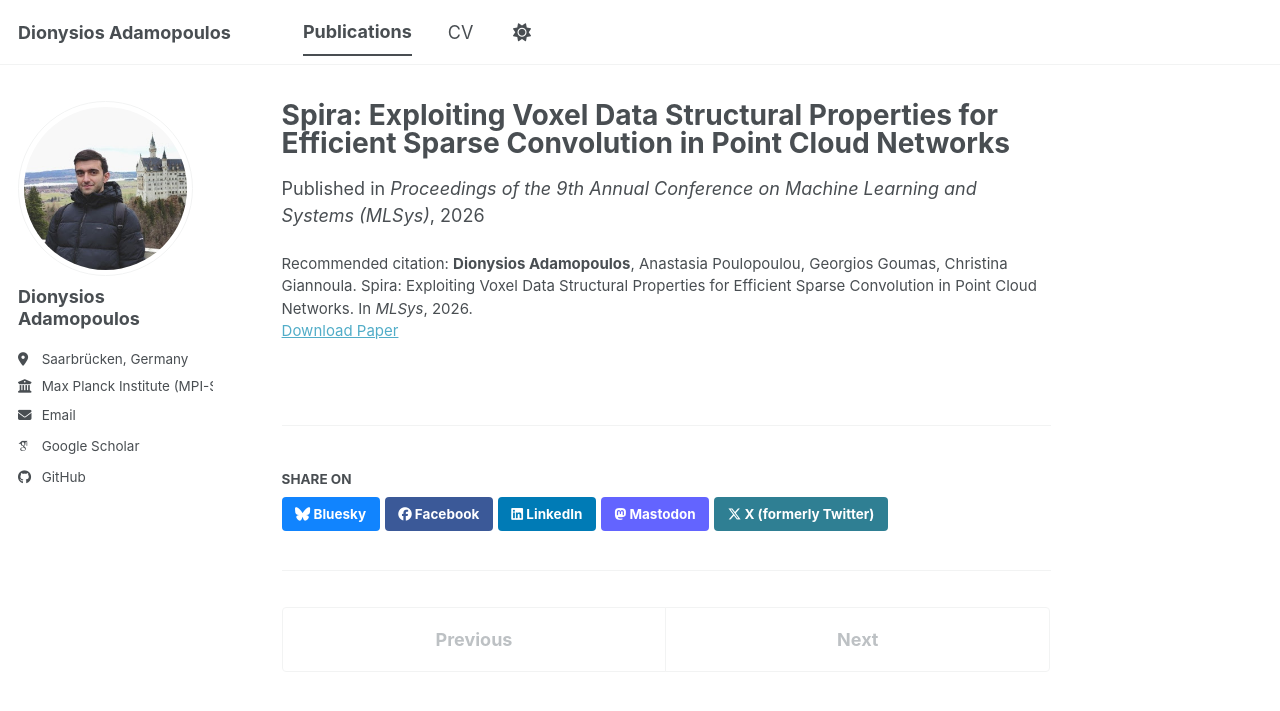
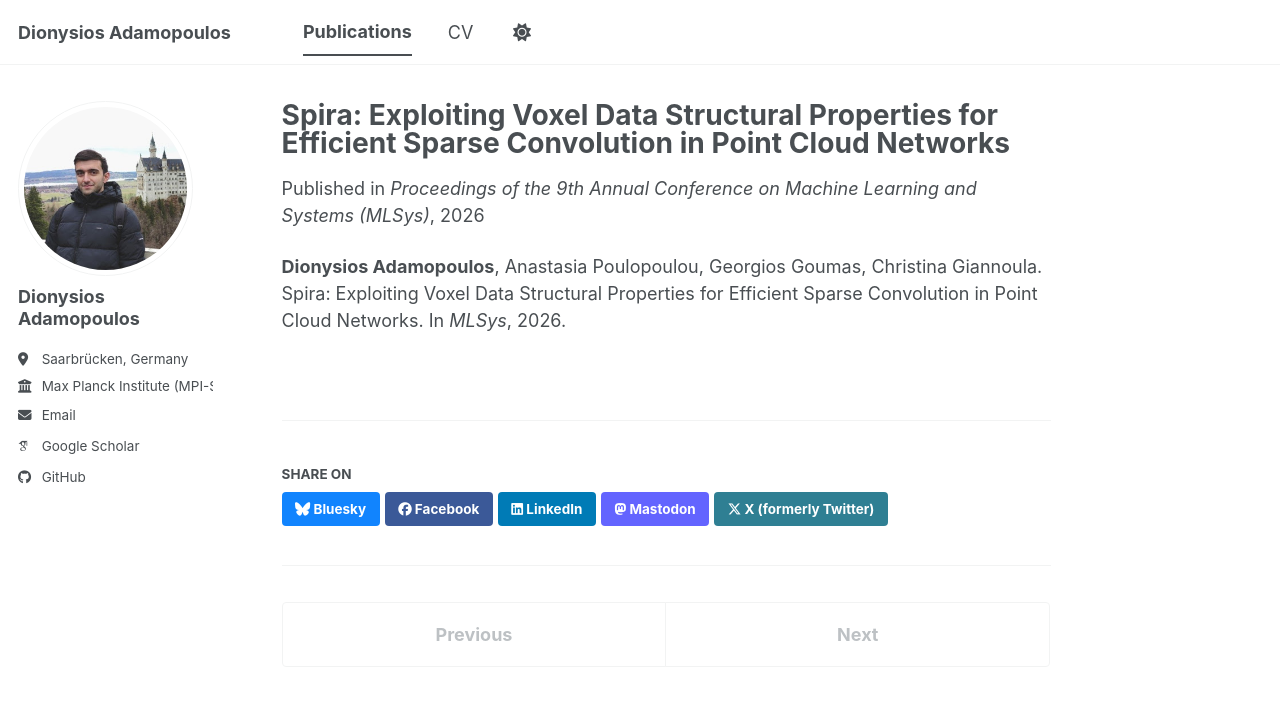
Before and after one commit to dion-adam/dion-adam.github.io, a Jekyll site: the page built from _publications/2026-04-13-Spira-2.md, in a window 1280 px wide. Shown: the top 711 px of the page. Built offline with Jekyll 4.4.1, drawn with Linux system fonts in a browser that asks for light colours; some web fonts are replaced; a script bundle is joined from its source files by our own code; library files that are not in the unit come from our copies; some of the changed lines change nothing that is shown.

Commit message:
Update 2026-04-13-Spira-2.md

```diff
--- a/_publications/2026-04-13-Spira-2.md
+++ b/_publications/2026-04-13-Spira-2.md
@@ -5,5 +5,6 @@
 date: 2026-04-13
 venue: 'Proceedings of the 9th Annual Conference on Machine Learning and Systems (MLSys)'
 paperurl: 'https://arxiv.org/pdf/2511.20834'
-citation: '<b>Dionysios Adamopoulos</b>, Anastasia Poulopoulou, Georgios Goumas, Christina Giannoula. Spira: Exploiting Voxel Data Structural Properties for Efficient Sparse Convolution in Point Cloud Networks. In <i>MLSys</i>, 2026.'
 ---
+
+<b>Dionysios Adamopoulos</b>, Anastasia Poulopoulou, Georgios Goumas, Christina Giannoula. Spira: Exploiting Voxel Data Structural Properties for Efficient Sparse Convolution in Point Cloud Networks. In <i>MLSys</i>, 2026.
```
